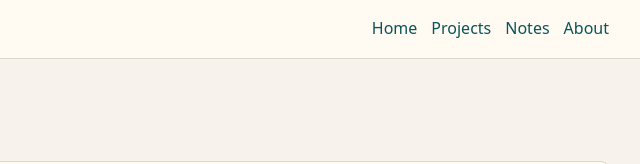
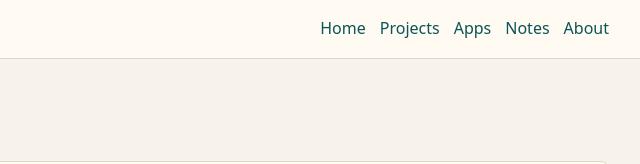
Before and after one commit to takatb/takatb.github.io, an Eleventy site: page src/index.njk in a window 1280 px wide. Shown: the top 164 px of the page, 521-1161 px from the left. Built offline with nearby package versions, Linux system fonts and the light colour scheme; Eleventy itself is replaced by a stand-in of ours; files that its build step writes are made by us from their sources.

Commit message:
Publish interactive HTML apps under apps

```diff
--- a/src/_includes/layout.njk
+++ b/src/_includes/layout.njk
@@ -25,6 +25,7 @@
       <nav class="flex items-center gap-4 text-sm">
         <a href="/" class="hover:text-sky-300">Home</a>
         <a href="/projects/" class="hover:text-sky-300">Projects</a>
+        <a href="/apps/" class="hover:text-sky-300">Apps</a>
         <a href="/notes/" class="hover:text-sky-300">Notes</a>
         <a href="/about/" class="hover:text-sky-300">About</a>
       </nav>
```
Also changed, not shown: .eleventy.js, src/pages/893af8a5-ab82-4be0-bca4-c7c2d84df4cc.png (renamed from 893af8a5-ab82-4be0-bca4-c7c2d84df4cc.png), src/pages/index.html (renamed from index.html), src/pages/mass_spring_simulation.html (renamed from mass_spring_simulation.html), src/pages/pendulum_simulation.html (renamed from pendulum_simulation.html), src/pages/qr_gen.html (renamed from qr_gen.html), 1 other file.
